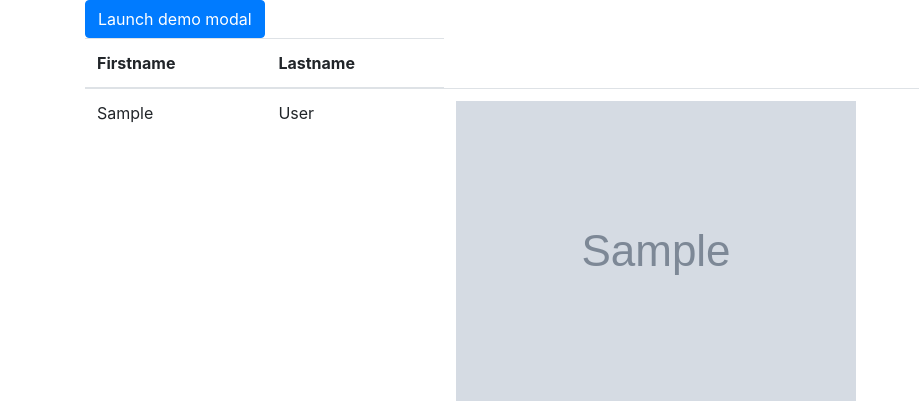
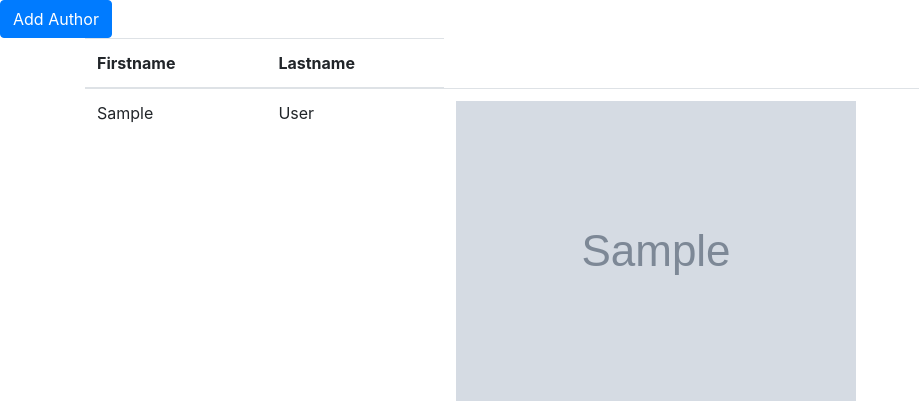
Before and after one commit to CsBeKastriot/m133_book_system, a Django app: a page that uses templates/base.html in a window 1280 px wide. Shown: the part 56-476 px from the top of the page, without its empty margins (0-919 px from the left). Run offline with Django 3.2, Linux system fonts and the light colour scheme; tables that the repository leaves empty hold one stand-in row (values such as "Sample post"); grey boxes marked "Sample" are stand-in pictures; some libraries are stand-ins or nearby versions.

Commit message:
This is another commit

```diff
--- a/templates/base.html
+++ b/templates/base.html
@@ -48,6 +48,11 @@
     </div>
 </nav>
 
+<!-- Button trigger modal -->
+    <button type="button" class="btn btn-primary" data-toggle="modal" data-target="#exampleModal">
+        Add Author
+    </button>
+
 {% if messages %}
     {% for message in messages %}
         <div class="alert alert-{% ifequal message.tags 'error' %}danger{% else %}{{ message.tags }}{% endifequal %}
--- a/templates/bookManager/showAuthors.html
+++ b/templates/bookManager/showAuthors.html
@@ -5,11 +5,6 @@
 {% endblock %}
 
 {% block content %}
-
-    <!-- Button trigger modal -->
-    <button type="button" class="btn btn-primary" data-toggle="modal" data-target="#exampleModal">
-        Launch demo modal
-    </button>
 
     <!-- Modal -->
     <div class="modal fade" id="exampleModal" tabindex="-1" role="dialog" aria-labelledby="exampleModalLabel" aria-hidden="true">
```
